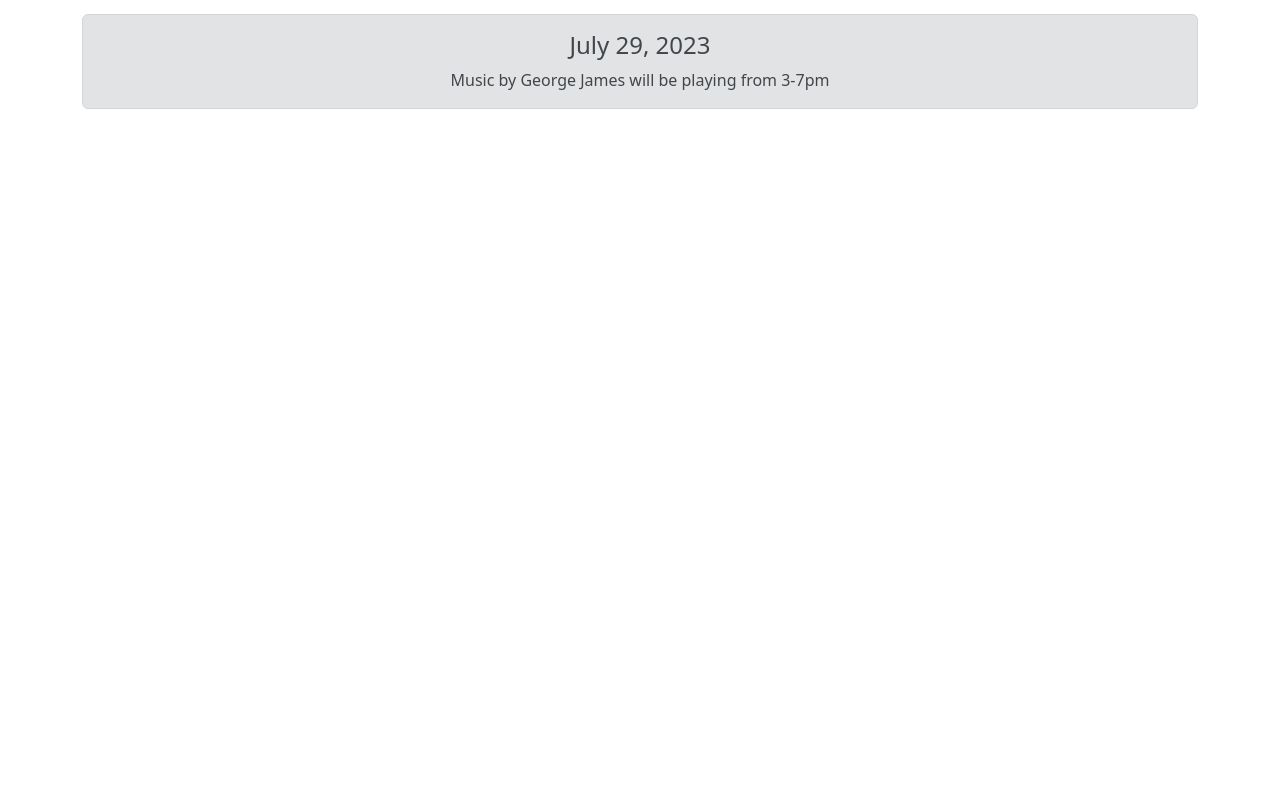
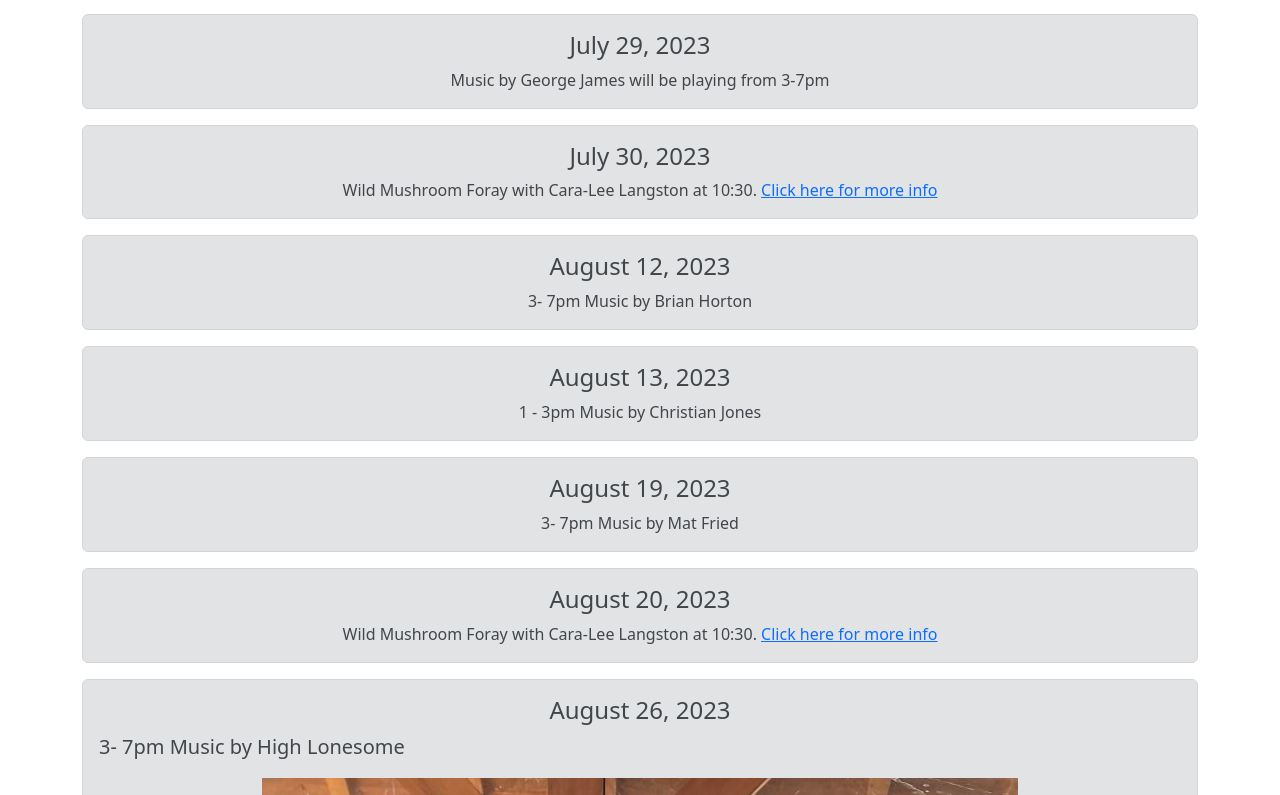
Before and after one commit to tors10e/terra, a React (Create React App) app: page /events in a window 1280 px wide. Shown: the part 3625-4420 px from the top of the page. Before the commit the page ends 3750 px from the top, so only its background shows below. Built offline with nearby package versions, Linux system fonts and the light colour scheme.

Commit message:
Added August events to event list.

```diff
--- a/src/events/list_of_events.js
+++ b/src/events/list_of_events.js
@@ -19,6 +19,13 @@ import high_lonesome from '../images/public_events/lisa_philmer_high_lonesome.jp
         ["July 15, 2023", "High Lonesome will be playing from 3-7pm", high_lonesome],
         ["July 22, 2023", "Jake Hicks will be playing from 3-7pm", ],
         ["July 29, 2023", "Music by George James will be playing from 3-7pm", ],
+        ["July 30, 2023", ["Wild Mushroom Foray with Cara-Lee Langston at 10:30. ", <a href="https://www.wildcraftkitchenga.com/event-details/wildcraft-wine-wild-mushroom-foray-at-terra-incognita-2023-07-30-10-30">Click here for more info</a>] ],
+        ["August 12, 2023", "3- 7pm Music by Brian Horton", ],
+        ["August 13, 2023", "1 - 3pm Music by Christian Jones", ],
+        ["August 19, 2023", "3- 7pm Music by Mat Fried", ],
+        ["August 20, 2023", ["Wild Mushroom Foray with Cara-Lee Langston at 10:30. ", <a href="https://www.wildcraftkitchenga.com/event-details/wildcraft-wine-wild-mushroom-foray-at-terra-incognita-2023-07-30-10-30">Click here for more info</a>] ],
+        ["August 26, 2023", "3- 7pm Music by High Lonesome", high_lonesome ],
+        ["September 2, 2023", "4- 8pm Music by Forest Seals", ],
     ];
 
     export const no_events =
```
